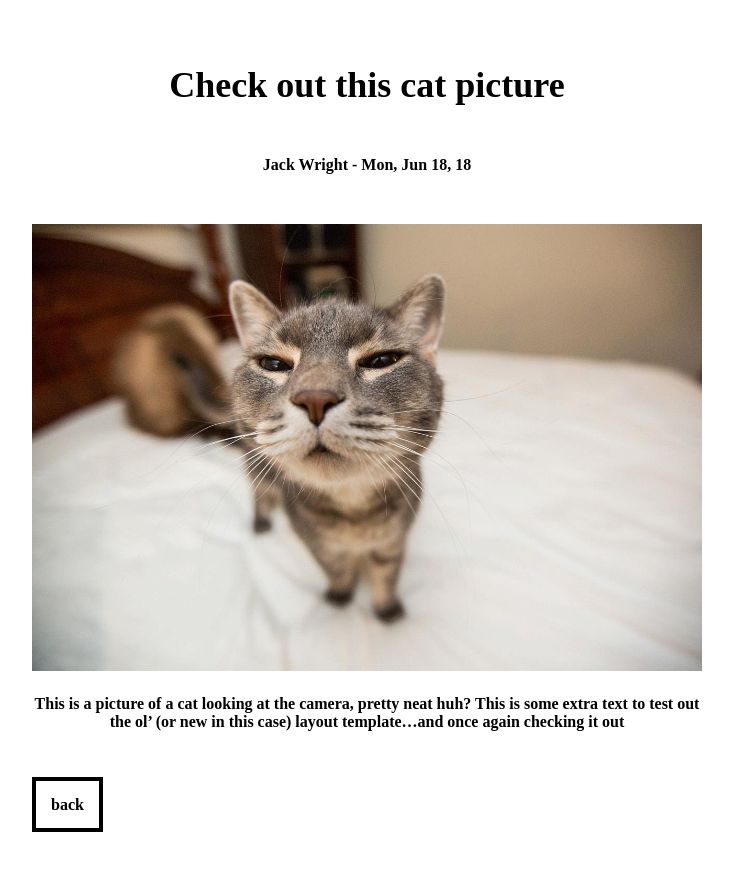
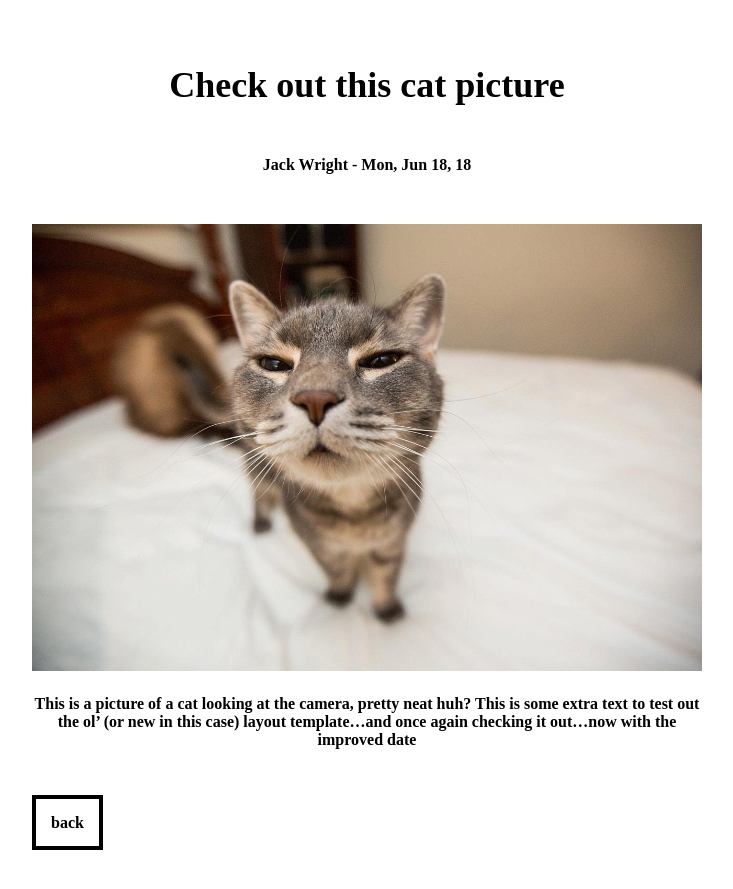
Before and after one commit to jack-wright/jekyll-forestry-starter, a Jekyll site: the page built from src/_posts/blog/2018-06-18-check-out-this-cat-picture.md, in a window 1280 px wide. Shown: the top 889 px of the page, without its empty margins (273-1006 px from the left). Built offline with Jekyll 4.4.1, drawn with Linux system fonts in a browser that asks for light colours; a script that is not in the unit is left out.

Commit message:
Update Blog “2018-06-18-check-out-this-cat-picture”

```diff
--- a/src/_posts/blog/2018-06-18-check-out-this-cat-picture.md
+++ b/src/_posts/blog/2018-06-18-check-out-this-cat-picture.md
@@ -5,4 +5,4 @@
 thumbnail: /assets/images/uploads/cat-smirk.jpg
 author: Jack Wright
 ---
-This is a picture of a cat looking at the camera, pretty neat huh? This is some extra text to test out the ol' (or new in this case) layout template...and once again checking it out
+This is a picture of a cat looking at the camera, pretty neat huh? This is some extra text to test out the ol' (or new in this case) layout template...and once again checking it out...now with the improved date
```
